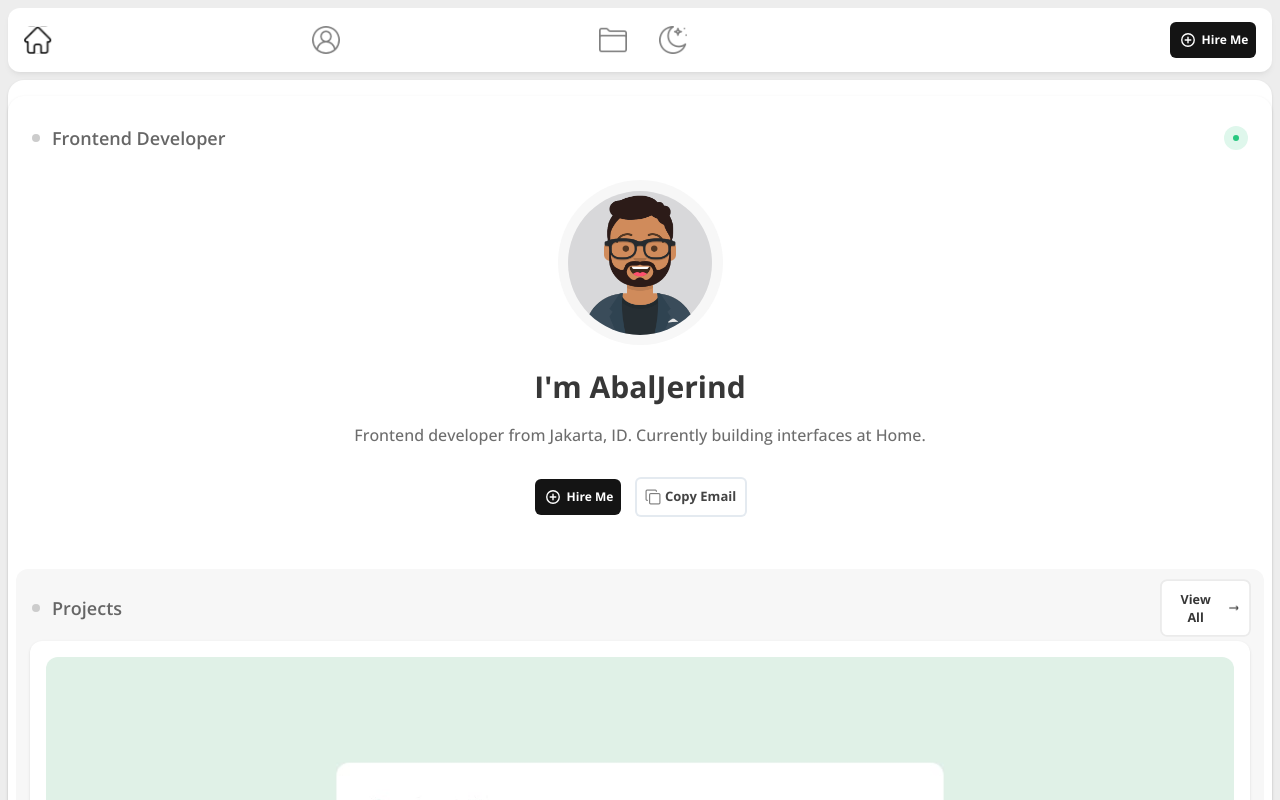
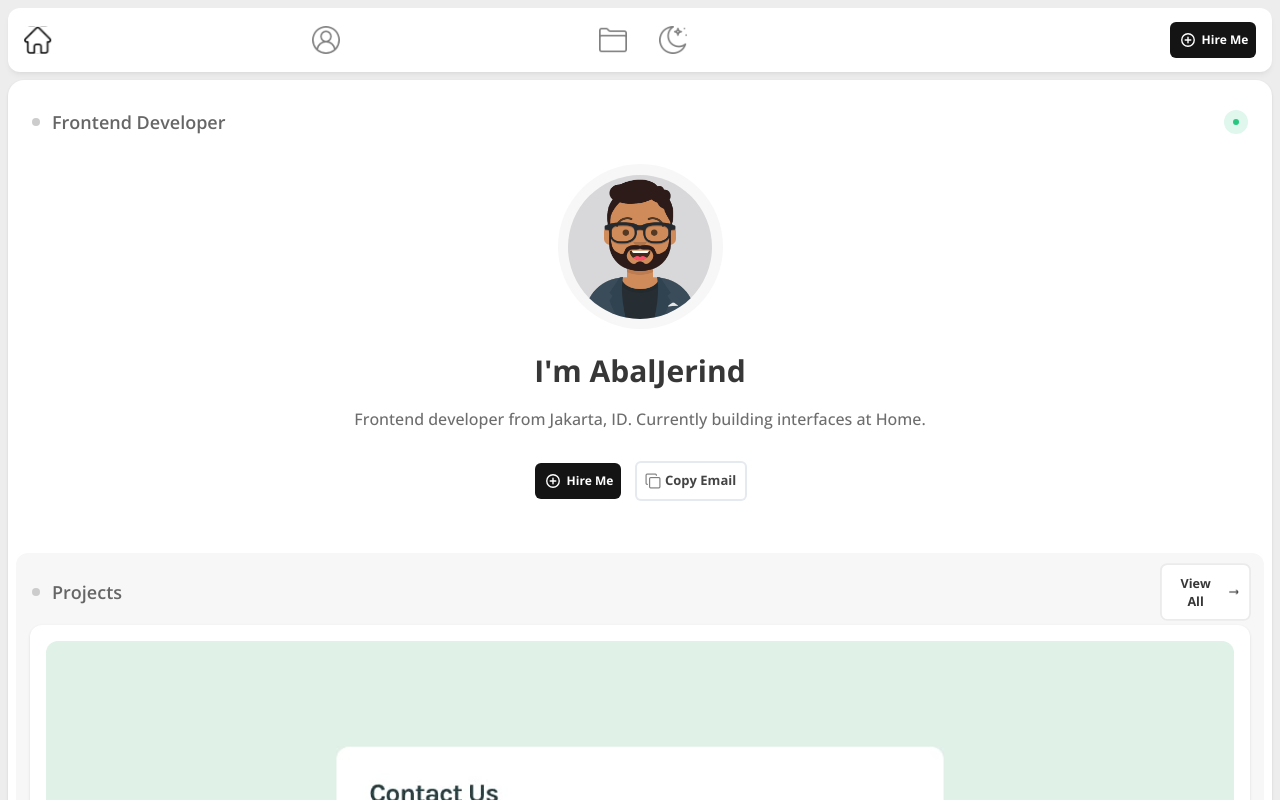
Before and after one commit to Abaljerind/portofolio-jerind, a React (Vite) app: page / in a window 1280 px wide. Shown: the top 800 px of the page. Built offline with nearby package versions, Linux system fonts and the light colour scheme.

Commit message:
Edit div wrapper to be react fragment
Edit tag p to be h1

```diff
--- a/src/pages/HomePage.jsx
+++ b/src/pages/HomePage.jsx
@@ -8,7 +8,7 @@ import Footer from "../components/Footer";
 
 function HomePage() {
   return (
-    <div className="mt-2 rounded-2xl bg-white py-2 shadow-sm">
+    <>
       {/* header */}
       <div className="title-biodata flex items-center justify-between px-6 py-5">
         <div className="flex items-center justify-between">
@@ -32,9 +32,9 @@ function HomePage() {
         </div>
 
         <div className="profile my-6 flex flex-col items-center justify-center">
-          <p className="mb-4 text-3xl font-bold text-[#373737]">
+          <h1 className="mb-4 text-3xl font-bold text-[#373737]">
             I'm AbalJerind
-          </p>
+          </h1>
           <p className="px-3 text-center text-[16px] leading-7 font-medium break-words text-[#6D6D6D]">
             Frontend developer from Jakarta, ID. Currently building interfaces
             at Home.
@@ -64,7 +64,7 @@ function HomePage() {
 
       {/* footer */}
       <Footer />
-    </div>
+    </>
   );
 }
 
```
